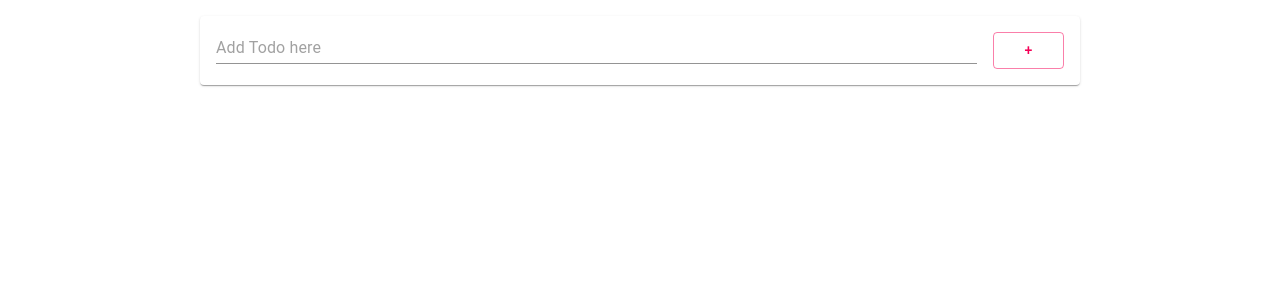
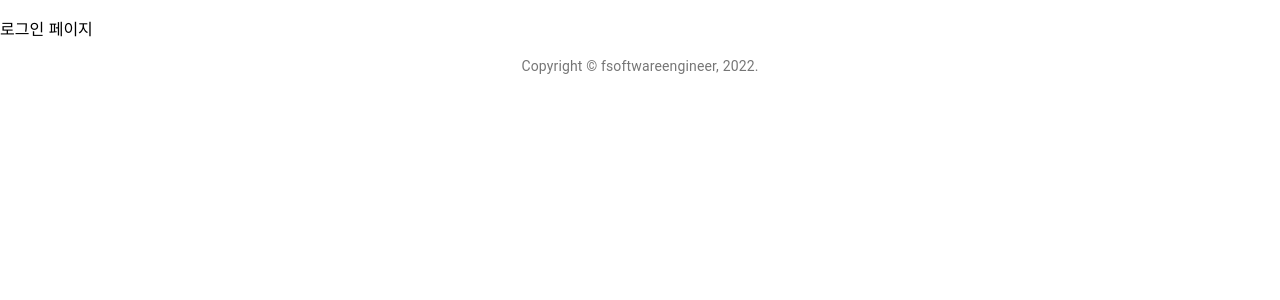
Before and after one commit to rlaalstjd00/WebStudy, a React (Create React App) app in the folder client/todo-react-app/: page /login in a window 1280 px wide. Shown: the top 300 px of the page. Built offline with nearby package versions, Linux system fonts and the light colour scheme.

Commit message:
feat : 프론트 백 통합 - App-config

```diff
--- a/client/todo-react-app/package.json
+++ b/client/todo-react-app/package.json
@@ -10,6 +10,7 @@
     "@testing-library/user-event": "^13.5.0",
     "react": "^18.2.0",
     "react-dom": "^18.2.0",
+    "react-router-dom": "^6.4.1",
     "react-scripts": "5.0.1",
     "web-vitals": "^2.1.4"
   },
--- a/client/todo-react-app/src/App.js
+++ b/client/todo-react-app/src/App.js
@@ -3,6 +3,7 @@ import Todo from './Todo';
 import './App.css';
 import { Container, List, Paper } from '@material-ui/core';
 import AddTodo from './AddTodo';
+import { call } from './service/ApiService';
 
 function App(){
 
@@ -12,30 +13,48 @@ function App(){
   const items = state.items;
 
   useEffect(() => {
-    console.log("Update Items : ", state.items);
-  });
+    call("/todo", "GET", null)
+    .then((response) =>{
+      console.log("18",response.data)
+    setState(response.data)});
+  }, []);
+
+  const componentDidMount = () => {
+    call("/todo", "GET", null).then((response) =>
+
+      setState(response.data)
+    );
+
+  }
 
   const add = (item) => {
-    const thisItems = state.items;
-    item.id = "ID-" + thisItems.length;
-    item.done = false;
-    thisItems.push(item);
-    setState({items: thisItems});
-    console.log("items : ", state.items);
-    }
+    call("/todo", "POST", item).then((response) =>
+      setState(response.data)
+    );
+  };
 
   const deleteItem = (item) => {
-    const thisItems = state.items;
-    console.log("Before Update Items : ", state.items);
-    const newItems = thisItems.filter(e => e.id !== item.id);
-    setState({items: newItems})
-  }
+    call("/todo", "DELETE", item).then((response) =>
+      setState(response.data)
+    );
+  };
+
+  const update = (item) => {
+    call("/todo", "PUT", item).then((response) =>
+      setState(response.data)
+    );
+  };
 
   var todoItems = items.length > 0 && (
     <Paper style={{margin: 16}}>
       <List>
         {items.map((item, idx) =>
-          <Todo item={item} key={item.id} deleteItem={deleteItem}/>
+          <Todo
+            item={item}
+            key={item.id}
+            deleteItem={deleteItem}
+            update={update}
+          />
         )}
       </List>
     </Paper>
@@ -52,3 +71,52 @@ function App(){
 }
 
 export default App;
+
+// function App() {
+//   const [items, setItems] = useState([]);
+
+//   useEffect(() => {
+//     call("/todo", "GET", null)
+//     .then((response) => setItems(response.data));
+//   }, []);
+
+//   const addItem = (item) => {
+//     call("/todo", "POST", item)
+//     .then((response) => setItems(response.data));
+//   };
+
+//   const editItem = (item) => {
+//     call("/todo", "PUT", item)
+//     .then((response) => setItems(response.data));
+//   };
+
+//   const deleteItem = (item) => {
+//     call("/todo", "DELETE", item)
+//     .then((response) => setItems(response.data));
+//   };
+
+//   let todoItems = items.length > 0 && (
+//     <Paper style={{ margin: 16 }}>
+//       <List>
+//         {items.map((item) => (
+//           <Todo
+//             item={item}
+//             key={item.id}
+//             editItem={editItem}
+//             deleteItem={deleteItem}
+//           />
+//         ))}
+//       </List>
+//     </Paper>
+//   );
+//   return (
+//     <div className="App">
+//       <Container maxWidth="md">
+//         <AddTodo addItem={addItem} />
+//         <div className="TodoList">{todoItems}</div>
+//       </Container>
+//     </div>
+//   );
+// }
+
+// export default App;
--- /dev/null
+++ b/client/todo-react-app/src/AppRouter.js
@@ -0,0 +1,40 @@
+import React from "react";
+import "./index.css";
+import App from "./App";
+import Login from "./Login";
+import { BrowserRouter as Router, Routes, Route } from "react-router-dom";
+import { Box } from "@material-ui/core";
+import Typography from "@material-ui/core/Typography";
+
+
+function Copyright(){
+    return(
+        <Typography variant="body2" color="textSecondary" align="center">
+            {"Copyright © "}
+            fsoftwareengineer, {new Date().getFullYear()}
+            {"."}
+        </Typography>
+    );
+}
+
+function AppRouter(){
+    return(
+        <div>
+            <Router>
+                <div>
+                    <Routes>
+                        <Route path="/login" element={<Login />}>
+                        </Route>
+                        <Route path="/" element={<App />}>
+                        </Route>
+                    </Routes>
+                </div>
+                <Box mt={5}>
+                    <Copyright />
+                </Box>
+            </Router>
+        </div>
+    );
+}
+
+export default AppRouter;
--- /dev/null
+++ b/client/todo-react-app/src/Login.js
@@ -0,0 +1,10 @@
+import React from "react";
+
+function Login(props){
+
+    return (
+        <p>로그인 페이지</p>
+    );
+}
+
+export default Login;
--- a/client/todo-react-app/src/Todo.js
+++ b/client/todo-react-app/src/Todo.js
@@ -5,6 +5,7 @@ import React, { useEffect, useState } from 'react';
 function Todo(props) {
     const [state, setState] = useState({ item: props.item, readOnly: true});
     const deleteItem = props.deleteItem;
+    const update = props.update;
 
     useEffect(() => {
         console.log("ReadOnly? ", state.readOnly)
@@ -22,6 +23,7 @@ function Todo(props) {
     const enterKeyEventHander = (e) => {
         if(e.key === 'Enter'){
             setState({readOnly: true});
+            update(props.item);
         }
     }
 
@@ -35,6 +37,7 @@ function Todo(props) {
         const thisItem = props.item;
         thisItem.done = !thisItem.done;
         setState({item: thisItem});
+        update(props.item);
     }
 
     const item = props.item;
--- /dev/null
+++ b/client/todo-react-app/src/app-config.js
@@ -0,0 +1,9 @@
+let backendHost;
+
+const hostname = window && window.location && window.location.hostname;
+
+if(hostname === "localhost"){
+    backendHost = "http://localhost:8080";
+}
+
+export const API_BASE_URL = `${backendHost}`;
--- a/client/todo-react-app/src/index.js
+++ b/client/todo-react-app/src/index.js
@@ -1,13 +1,13 @@
 import React from 'react';
 import ReactDOM from 'react-dom/client';
 import './index.css';
-import App from './App';
 import reportWebVitals from './reportWebVitals';
+import AppRouter from './AppRouter';
 
-const root = ReactDOM.createRoot(document.getElementById('root'));
+const root = ReactDOM.createRoot(document.getElementById("root"));
 root.render(
   <React.StrictMode>
-    <App />
+    <AppRouter />
   </React.StrictMode>
 );
 
--- /dev/null
+++ b/client/todo-react-app/src/service/ApiService.js
@@ -0,0 +1,29 @@
+import { API_BASE_URL } from "../app-config";
+
+export function call(api, method, request){
+    let options ={
+        headers: new Headers({
+            "Content-Type": "application/json",
+        }),
+        url: API_BASE_URL + api,
+        method: method,
+    };
+
+    if(request){
+        // GET
+        options.body = JSON.stringify(request);
+    }
+
+    return fetch(options.url, options).then((response) => {
+        if (response.status === 200) {
+          return response.json();
+        } else if(response.status === 403) {
+          window.location.href = "/login"; // redirect
+        } else {
+          new Error(response);
+        }
+      }).catch((error) => {
+          console.log("http error");
+          console.log(error);
+    });
+}
```
Also changed, not shown: 1 other file (tests, documents, lock files or other folders).
